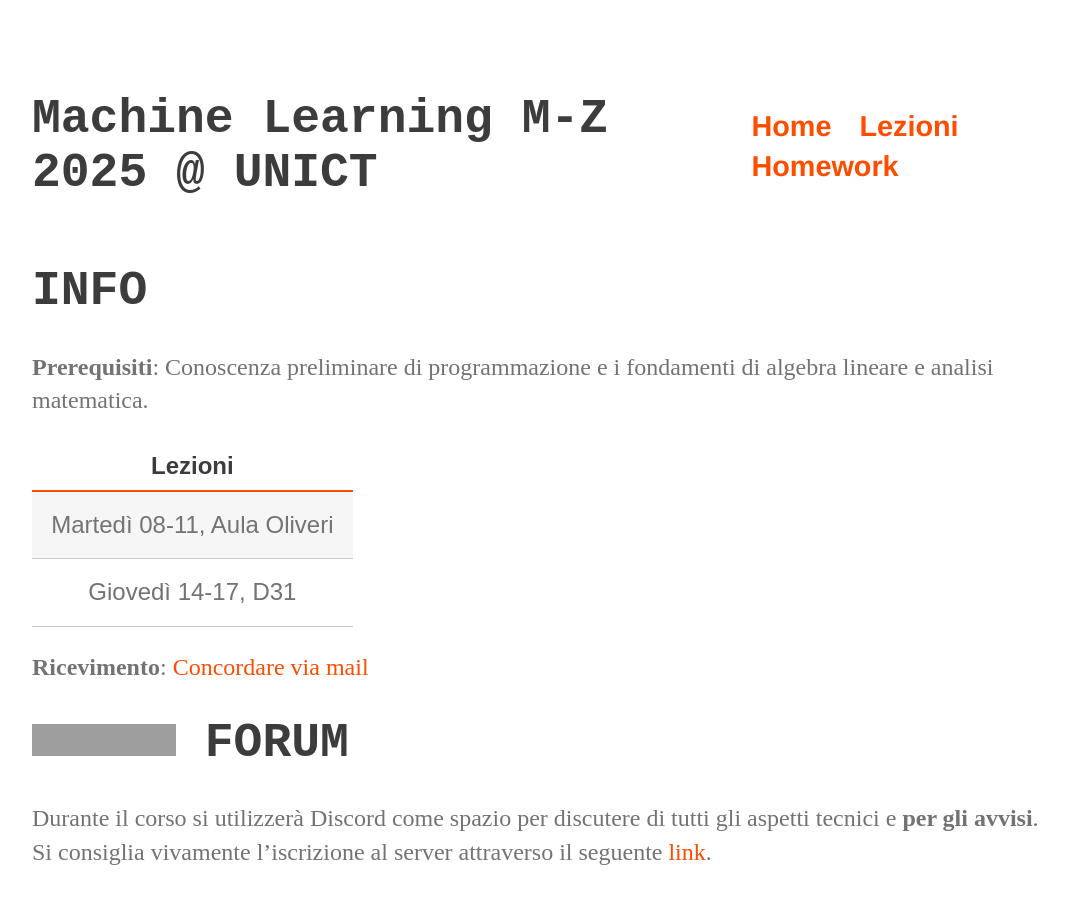
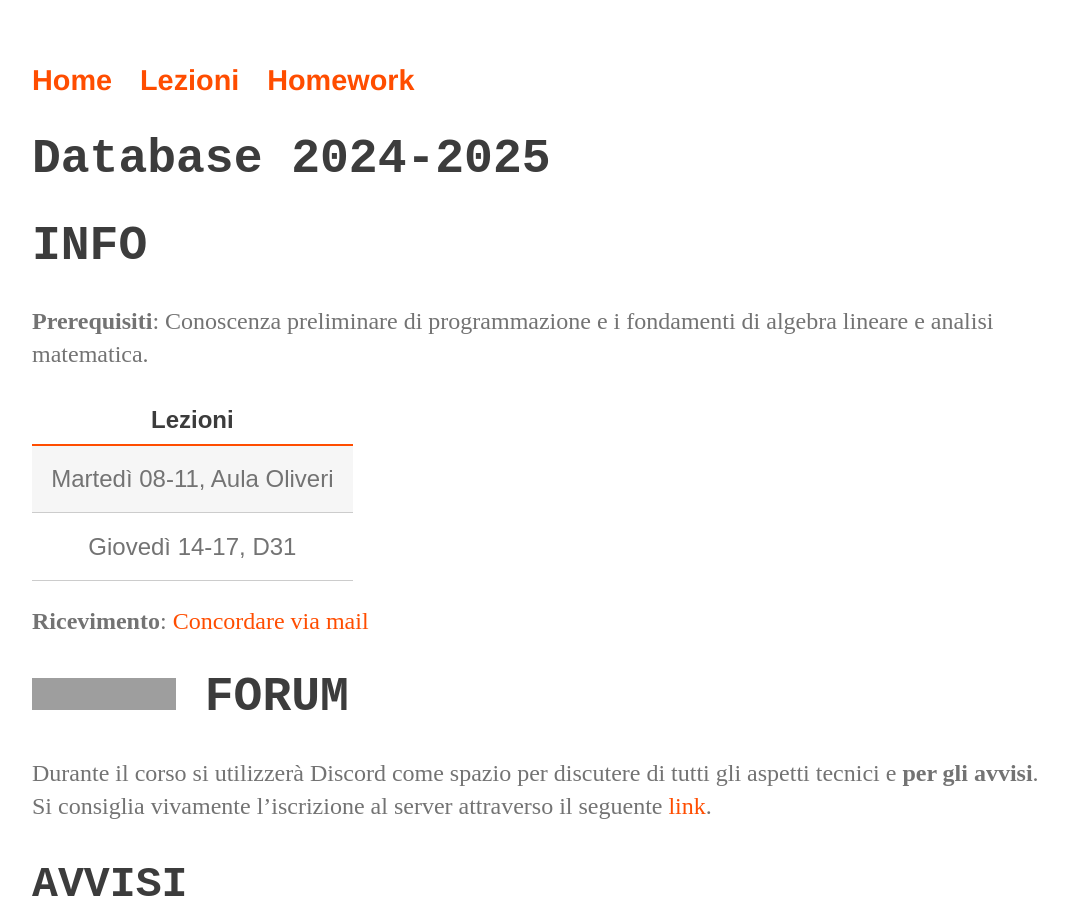
Before and after one commit to perceivelab/ml-mz-2025, a Jekyll site: the page built from index.md, in a window 1280 px wide and 900 px high. Shown: the whole window, without its empty margins (28-1096 px from the left). Built offline with Jekyll 4.4.1, drawn with Linux system fonts in a browser that asks for light colours; our own code applies the rules of GitHub Pages for plain Markdown files; grey boxes are pictures that could not be loaded.

Commit message:
Update default.html

```diff
--- a/_layouts/default.html
+++ b/_layouts/default.html
@@ -3,19 +3,21 @@
   <head>
     <title>{{ page.title }}</title>
     <link rel="stylesheet" type="text/css" href={{ site.baseurl }}/css/main.css>
-    <meta name="viewport" content="width=device-width, initial-scale=0.9">
+    <meta name="viewport"  content="width=device-width, initial-scale=1">
   </head>
+
 
   <body>
     <header>
-      <div class="header-content">
-      <h1>Machine Learning M-Z 2025 @ UNICT</h1>
-        {% include navbar.html %}
-      </div>
+      {% include navbar.html %}
+      <h1>Database 2024-2025</h1>
     </header>
 
+
     <div class="container">
+
       {{ content }}
+
     </div>
 
     <footer>
@@ -24,4 +26,5 @@
       </div>
     </footer>
   </body>
+
 </html>
```
